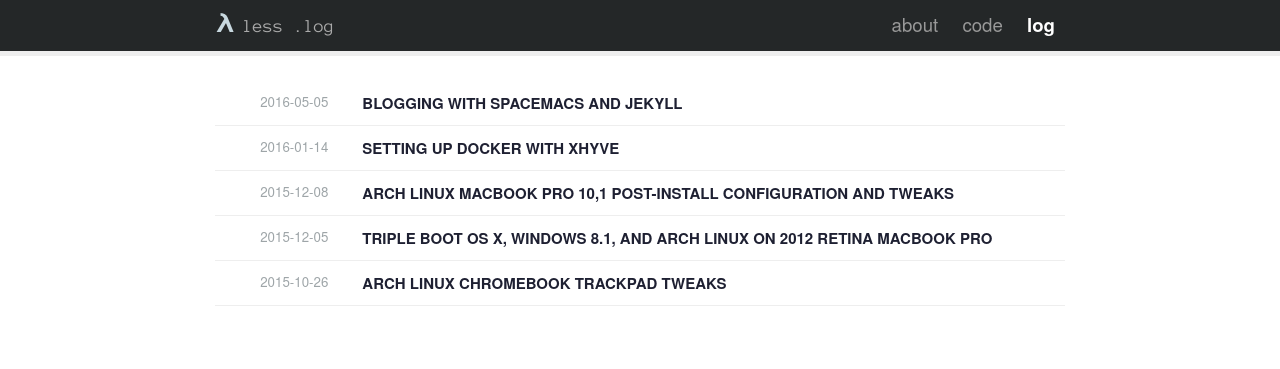
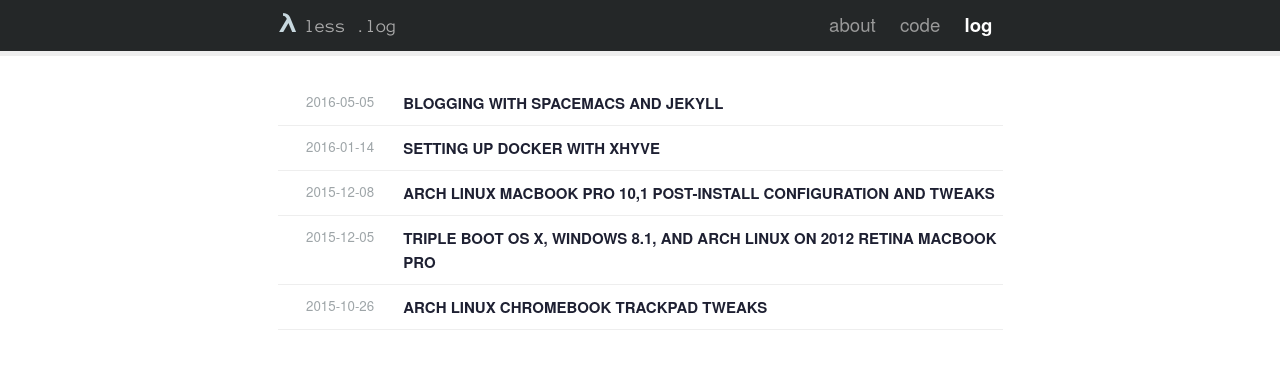
Before and after one commit to 0x414A/0x414a.github.io, a Jekyll site: the page built from index.md, in a window 1280 px wide. Shown: the top 369 px of the page. Built offline with Jekyll 4.4.1, drawn with Linux system fonts in a browser that asks for light colours; nearby versions of some CDN libraries.

Commit message:
Smaller max-width.

```diff
--- a/assets/stylesheets/custom.css
+++ b/assets/stylesheets/custom.css
@@ -6,7 +6,7 @@
 @import 'jekyll-github.css';
 
 
-.container { max-width: 850px; }
+.container { max-width: 725px; }
 
 .content {
   margin: 0 auto;
```
